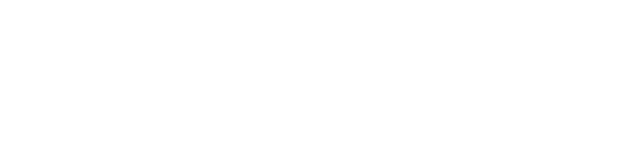
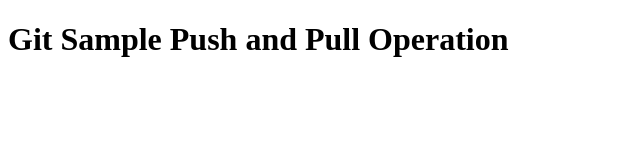
Before and after one commit to cicadaXiR/Sample, a plain HTML site: page Index.html in a window 1280 px wide. Shown: the whole page, without its empty margins (0-640 px from the left). Drawn offline with Linux system fonts and the light colour scheme.

Commit message:
modifications in Index.html file

```diff
--- a/Index.html
+++ b/Index.html
@@ -6,6 +6,8 @@
     <title>Sample</title>
 </head>
 <body>
-
+    <div>
+        <h1>Git Sample Push and Pull Operation</h1>
+    </div>
 </body>
 </html>
```
